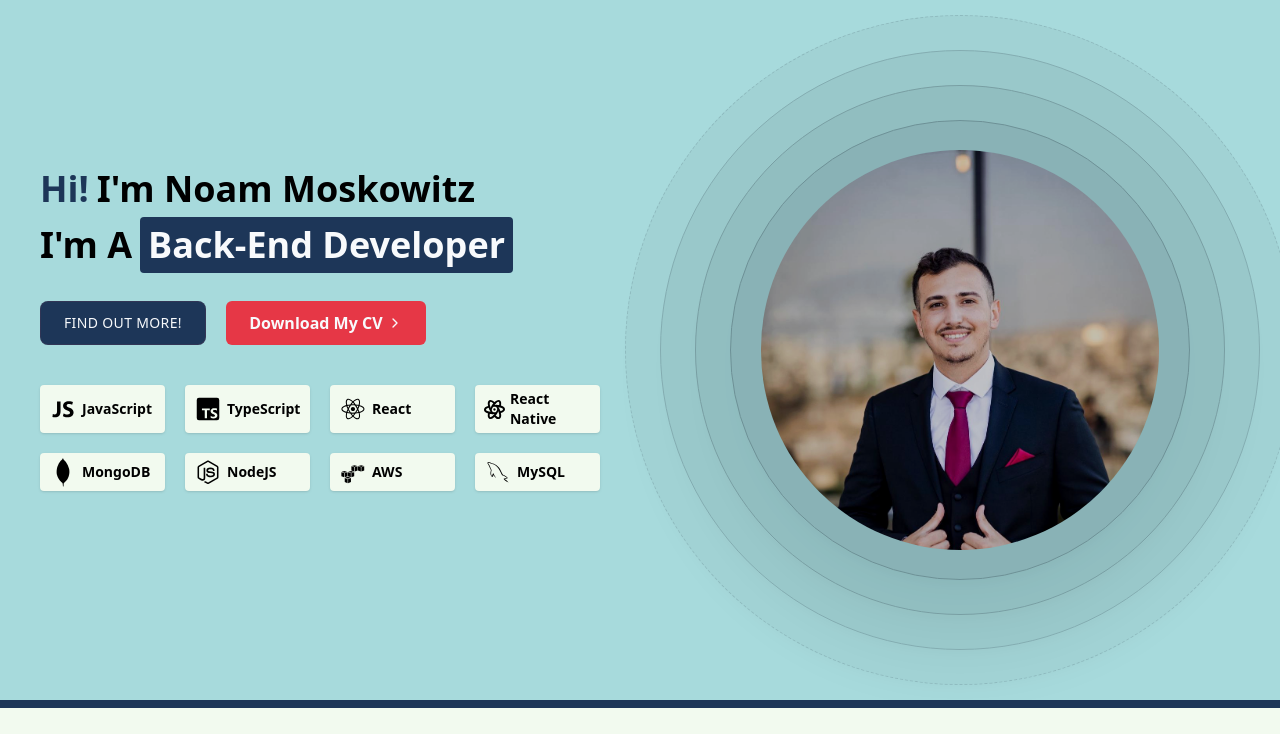
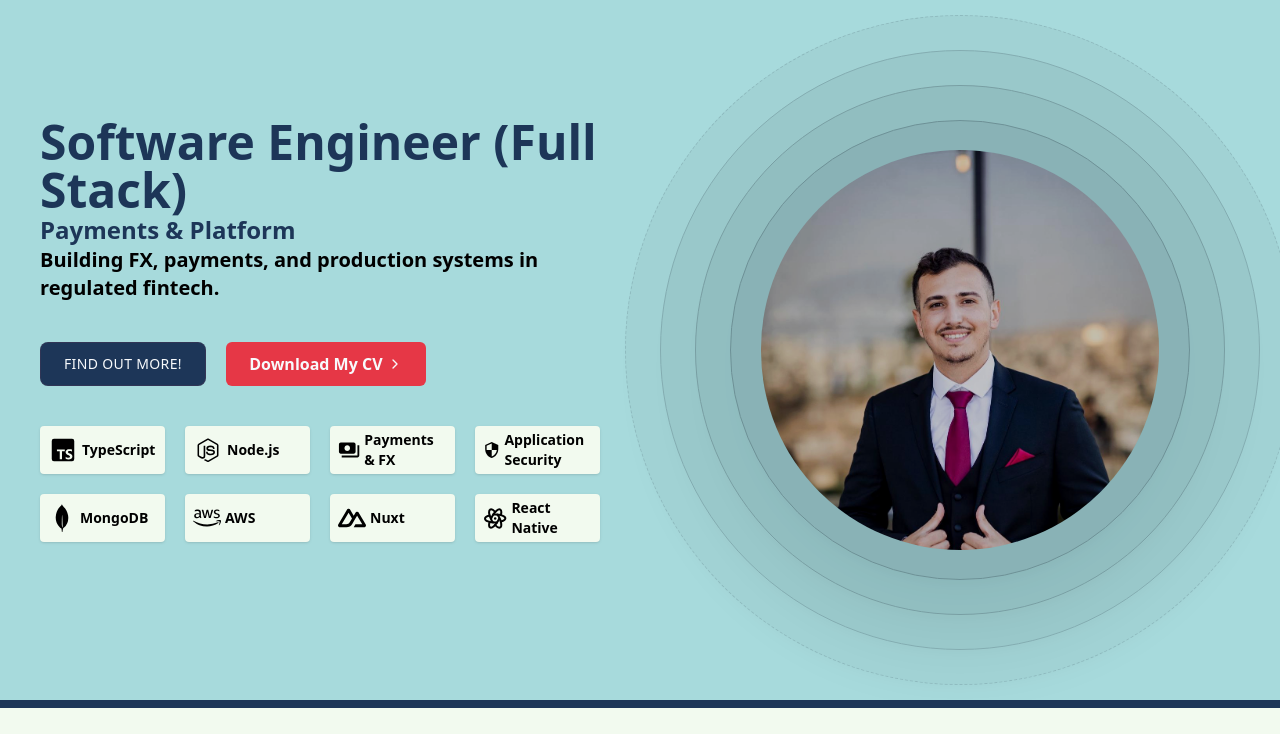
Before and after one commit to Noam-Moskowitz/Noam-Moskowitz-Portfolio, a React (Vite) app: page / in a window 1280 px wide. Shown: the top 734 px of the page. Built offline with nearby package versions, Linux system fonts and the light colour scheme.

Commit message:
Refreshed the hero section

```diff
--- a/src/components/hero/Heading.tsx
+++ b/src/components/hero/Heading.tsx
@@ -1,5 +1,4 @@
 import { FadeText } from "../magicui/fade-text";
-import WordRotate from "../magicui/word-rotate";
 import ShinyButton from "../magicui/shiny-button";
 import DownloadCVButton from "../ui/DownloadCVButton";
 import { keySkillsArr } from "./HeroWrapper";
@@ -8,45 +7,30 @@ const Heading = () => {
   return (
     <div className=" md:w-[50%] py-5 md:h-[80vh] flex items-center justify-center">
       <div className="w-full flex flex-col justify-center px-10">
-        <div className="flex gap-2">
+        <div className="pb-5">
           <FadeText
-            className="text-2xl md:text-4xl font-bold  text-divider "
+            className="text-2xl md:text-5xl font-bold  text-divider "
             direction="up"
             framerProps={{
               show: { transition: { delay: 0.2 } },
             }}
-            text="Hi!"
+            text="Software Engineer (Full Stack)"
           />
           <FadeText
-            className="text-2xl md:text-4xl font-bold text-black dark:text-white"
+            className="text-lg md:text-2xl font-bold  text-divider "
             direction="up"
             framerProps={{
-              show: { transition: { delay: 0.4 } },
+              show: { transition: { delay: 0.3 } },
             }}
-            text="I'm Noam Moskowitz"
+            text=" Payments & Platform"
           />
-        </div>
-        <div className="flex items-center gap-2">
           <FadeText
-            className="text-2xl md:text-4xl font-bold text-black dark:text-white"
+            className="text-md md:text-xl font-semibold text-black dark:text-white "
             direction="up"
             framerProps={{
               show: { transition: { delay: 0.6 } },
             }}
-            text="I'm A"
-          />
-          <FadeText
-            className=" font-bold text-black dark:text-white"
-            direction="up"
-            framerProps={{
-              show: { transition: { delay: 0.8 } },
-            }}
-            text={
-              <WordRotate
-                className="text-2xl md:text-4xl font-bold bg-divider text-primary-foreground  rounded p-2 "
-                words={["Full-Stack Developer", "Front-End Developer", "Back-End Developer"]}
-              />
-            }
+            text="Building FX, payments, and production systems in regulated fintech."
           />
         </div>
         <FadeText
--- a/src/components/hero/HeroWrapper.tsx
+++ b/src/components/hero/HeroWrapper.tsx
@@ -1,42 +1,45 @@
-import { DiJavascript1, DiReact, DiMongodb, DiNodejsSmall, DiAws, DiMysql } from "react-icons/di";
+import { FaAws } from "react-icons/fa";
+import { SiMongodb, SiNuxtdotjs, SiRedis, SiTypescript } from "react-icons/si";
+import { DiNodejsSmall } from "react-icons/di";
+import { TbBrandReactNative } from "react-icons/tb";
+import { MdPayments, MdSecurity } from "react-icons/md";
+
 import Heading from "./Heading";
 import HeroImage from "./HeroImage";
 import { BiLogoTypescript } from "react-icons/bi";
-import { TbBrandReactNative } from "react-icons/tb";
 
 export const keySkillsArr = [
   {
-    icon: <DiJavascript1 size={30} />,
-    name: `JavaScript`,
-  },
-  {
     icon: <BiLogoTypescript size={30} />,
-    name: `TypeScript`,
-  },
-  {
-    icon: <DiReact size={30} />,
-    name: `React`,
-  },
-  {
-    icon: <TbBrandReactNative size={25} />,
-    name: `React Native`,
-  },
-
-  {
-    icon: <DiMongodb size={30} />,
-    name: `MongoDB`,
+    name: "TypeScript",
   },
   {
     icon: <DiNodejsSmall size={30} />,
-    name: `NodeJS`,
+    name: "Node.js",
   },
   {
-    icon: <DiAws size={30} />,
-    name: `AWS`,
+    icon: <MdPayments size={28} />,
+    name: "Payments & FX",
   },
   {
-    icon: <DiMysql size={30} />,
-    name: `MySQL`,
+    icon: <MdSecurity size={28} />,
+    name: "Application Security",
+  },
+  {
+    icon: <SiMongodb size={28} />,
+    name: "MongoDB",
+  },
+  {
+    icon: <FaAws size={28} />,
+    name: "AWS",
+  },
+  {
+    icon: <SiNuxtdotjs size={28} />,
+    name: "Nuxt",
+  },
+  {
+    icon: <TbBrandReactNative size={27} />,
+    name: "React Native",
   },
 ];
 
--- a/src/components/ui/DownloadCVButton.tsx
+++ b/src/components/ui/DownloadCVButton.tsx
@@ -3,7 +3,7 @@ import { CheckIcon, ChevronRightIcon } from "lucide-react";
 
 const DownloadCVButton = () => {
   return (
-    <a href="/downloads/Noam-Moskowitz-CV.pdf" download="Noam Moskowitz CV.pdf">
+    <a href="/downloads/Noam_Moskowitz_CV.pdf" download="Noam Moskowitz CV.pdf">
       <AnimatedSubscribeButton
         buttonColor="primary"
         buttonTextColor="primary-foreground"
```
Also changed, not shown: 2 other files (tests, documents, lock files or other folders).
